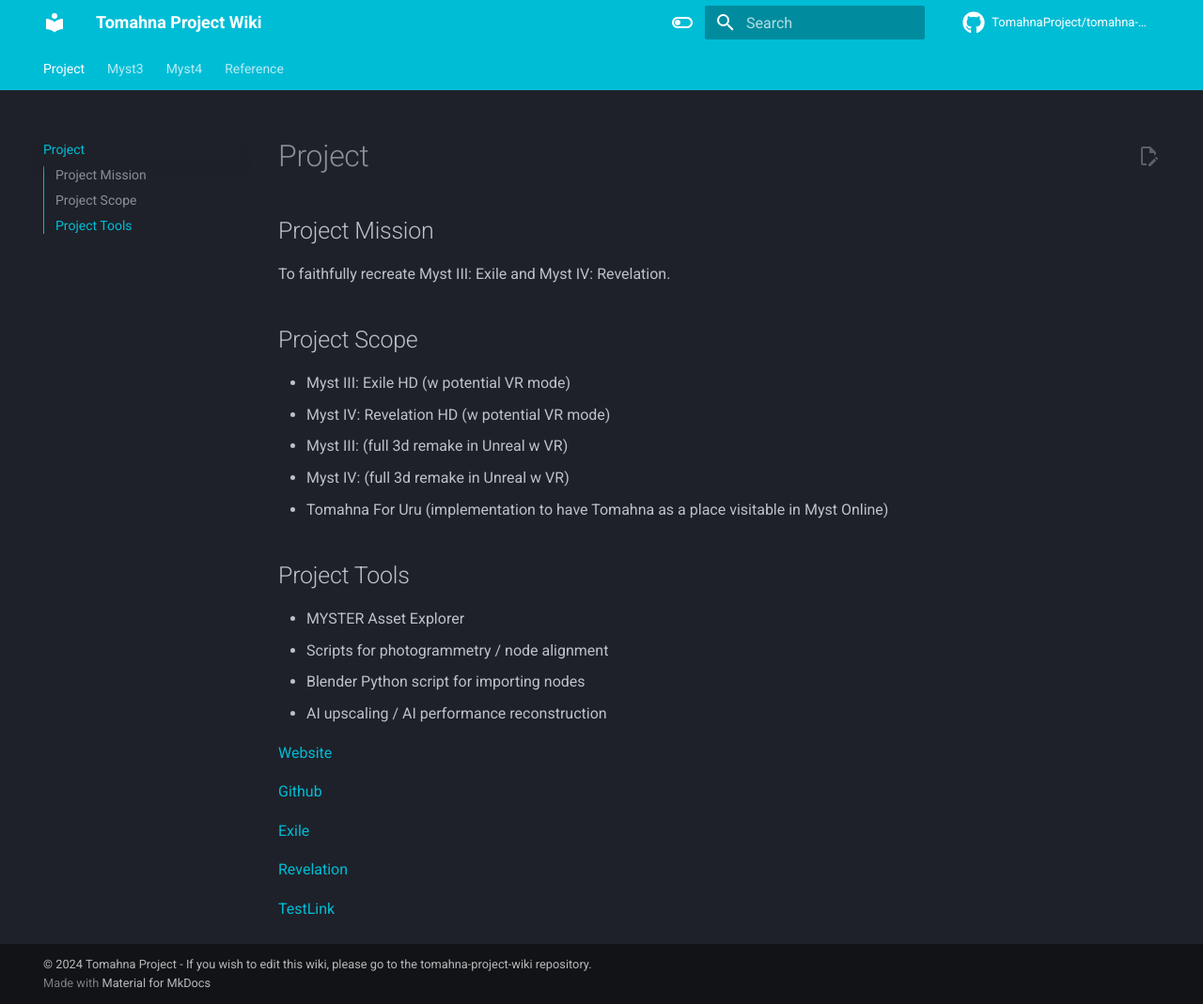
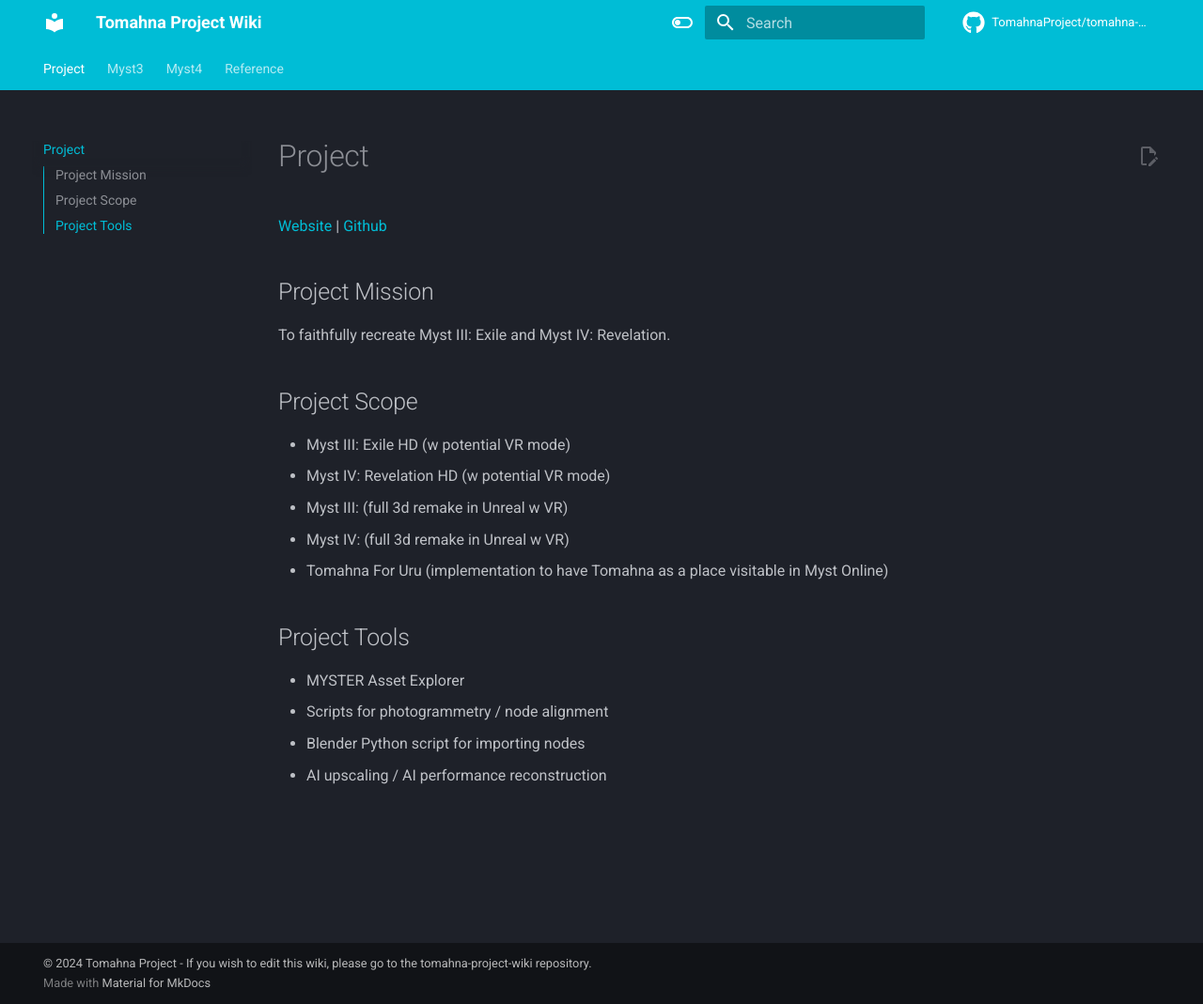
Before and after one commit to TomahnaProject/tomahna-project-wiki, an MkDocs documentation site: the page built from docs/index.md, in a window 1280 px wide and 1069 px high. Shown: the whole window at 94% size. Built offline with MkDocs 1.6.1 and Material for MkDocs 9.7.7, drawn with Linux system fonts in a browser that asks for light colours; comment, search, counter and statistics services are not loaded.

Commit message:
index: cleanup

```diff
--- a/docs/index.md
+++ b/docs/index.md
@@ -18,13 +20,3 @@ To faithfully recreate Myst III: Exile and Myst IV: Revelation.
 - Scripts for photogrammetry / node alignment
 - Blender Python script for importing nodes
 - AI upscaling / AI performance reconstruction
-
-[Website](https://www.tomahnaproject.com/)
-
-[Github](https://github.com/TomahnaProject)
-
-[Exile](./myst3/index.md)
-
-[Revelation](./myst4/index.md)
-
-[TestLink](./myst4/file-reference/geometry/mesh.md)
```
Also changed, not shown: other parts of docs/index.md (+2 -0 lines), docs/myst4/index.md (deleted, +0 -1 lines).
